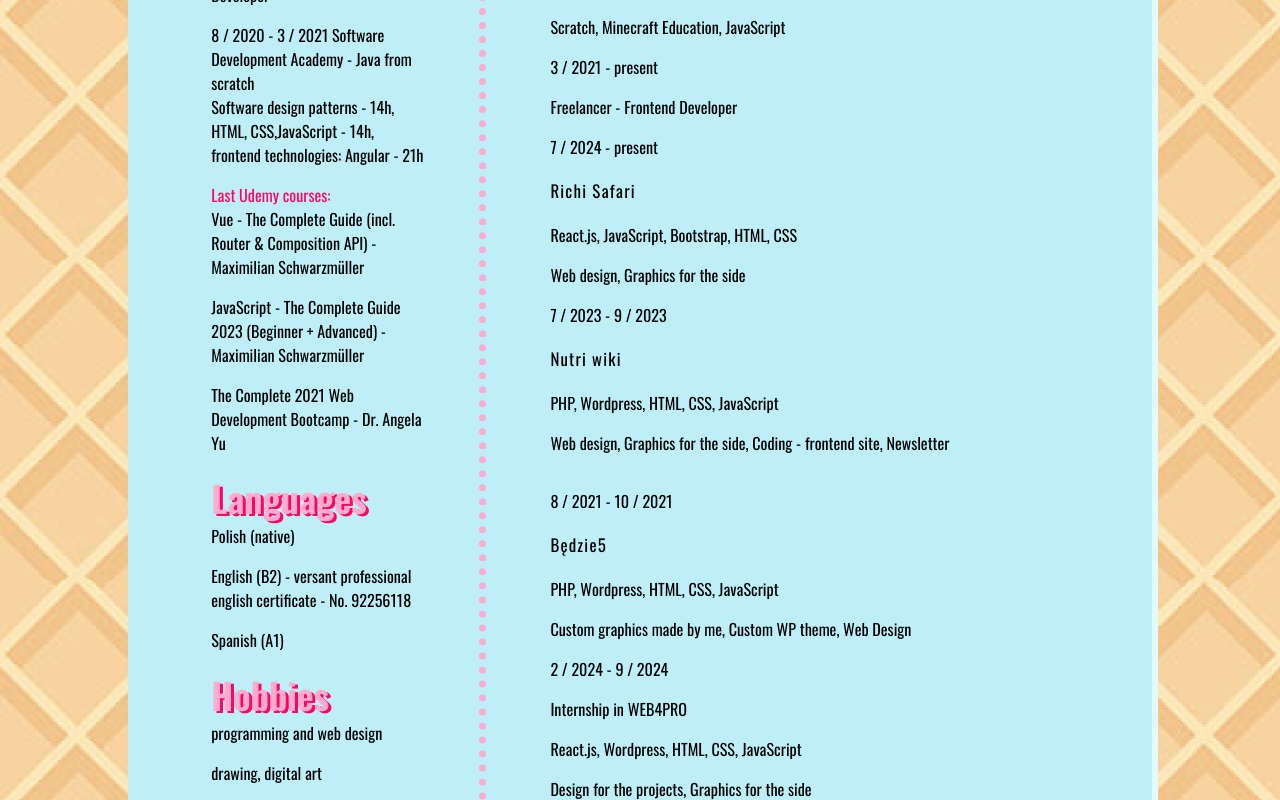
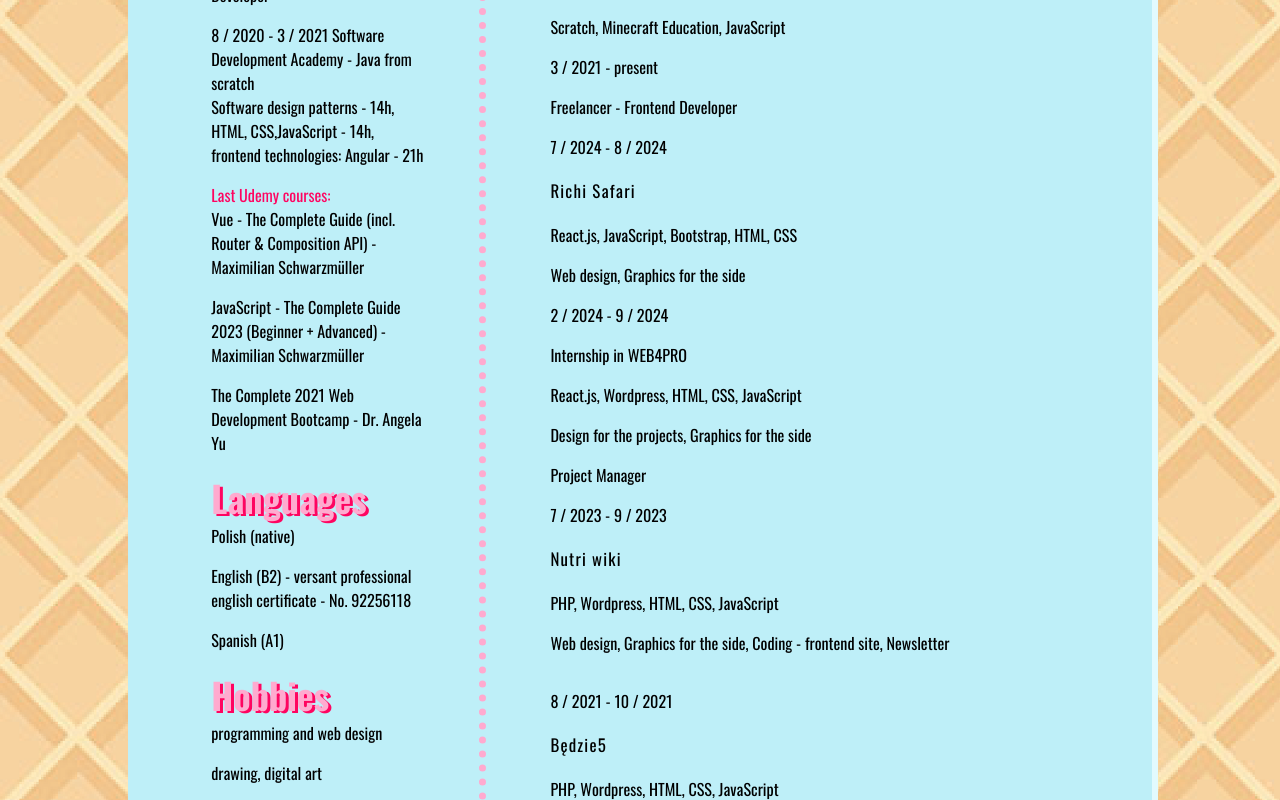
Before and after one commit to AgataJacykFrontendDeveloper/PortfolioPage, a Vue app: page /CV in a window 1280 px wide. Shown: the part 1340-2140 px from the top of the page. Built offline with nearby package versions, Linux system fonts and the light colour scheme.

Commit message:
Update CVPage.vue

```diff
--- a/src/views/CVPage.vue
+++ b/src/views/CVPage.vue
@@ -74,11 +74,16 @@ Volunteer</p>
   <p>Scratch, Minecraft Education, JavaScript</p>
   <p>3 / 2021 - present</p>
   <p>Freelancer - Frontend Developer</p>
-<p>7 / 2024 - present</p>
+<p>7 / 2024 - 8 / 2024</p>
 <p><a href="https://richi-safari.vercel.app/">Richi Safari</a></p>
 <p>React.js, JavaScript, Bootstrap, HTML, CSS</p>
 <p>Web design, Graphics for the side</p>
-<p>7 / 2023 - 9 / 2023</p>
+  <p>2 / 2024 - 9 / 2024</p>
+  <p>Internship in WEB4PRO</p>
+  <p>React.js,  Wordpress, HTML, CSS, JavaScript</p>
+  <p>Design for the projects, Graphics for the side</p>
+  <p>Project Manager</p>
+  <p>7 / 2023 - 9 / 2023</p>
 <p><a href="https://nutriwiki.pl/ ">Nutri wiki</a></p>
 <p>PHP, Wordpress, HTML, CSS, JavaScript </p>
 <p>Web design, Graphics for the side, Coding - frontend site, Newsletter</p>
@@ -87,11 +92,6 @@ Volunteer</p>
 <p><a href="https://github.com/AgataJacyk/bedzie5_theme">Będzie5</a></p>
 <p>PHP, Wordpress, HTML, CSS, JavaScript</p>
 <p>Custom graphics made by me, Custom WP theme, Web Design</p>
-  <p>2 / 2024 - 9 / 2024</p>
-  <p>Internship in WEB4PRO</p>
-  <p>React.js,  Wordpress, HTML, CSS, JavaScript</p>
-  <p>Design for the projects, Graphics for the side</p>
-  <p>Project Manager</p>
 <h4>Projects</h4>
 <p>4 / 2023 - present</p>
 <p><a href="https://super-mario-pizza.netlify.app/">Mario Pizza</a></p>
```
